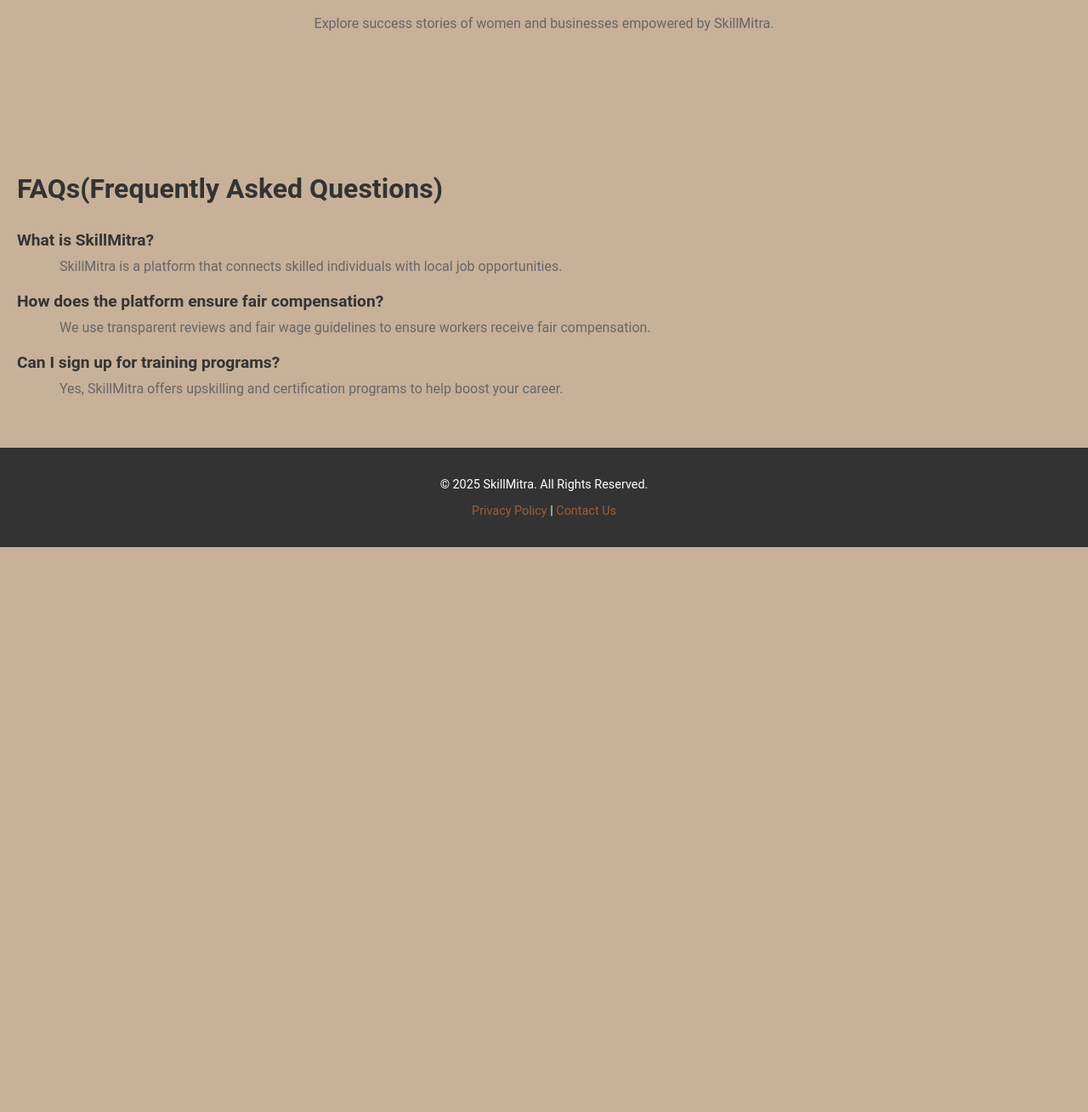
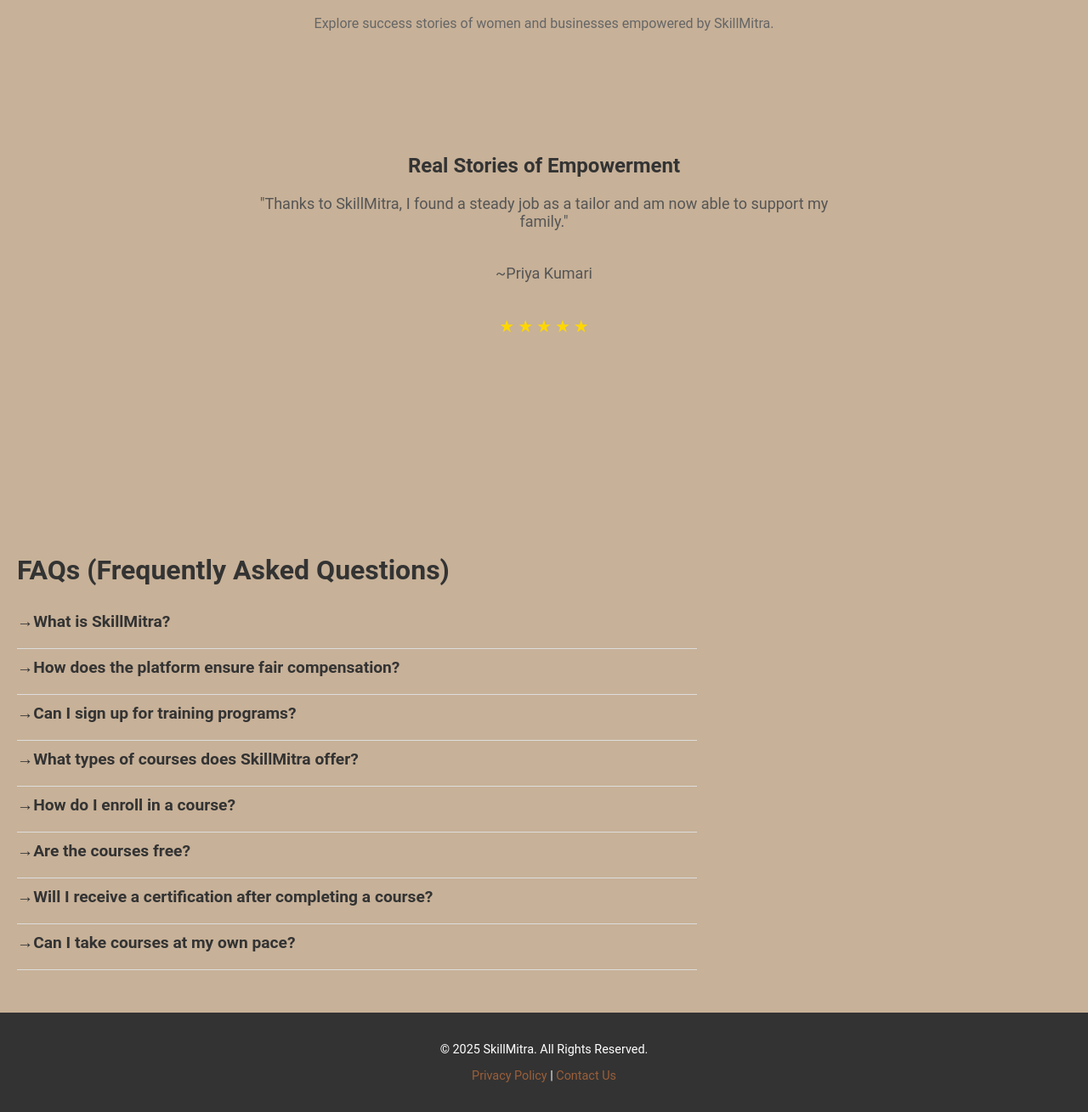
Before and after one commit to kanushkajoshi/SkillMitra, a PHP site: page / in a window 1280 px wide. Shown: the part 1861-3170 px from the top of the page at 85% size. Before the commit the page ends 2505 px from the top, so only its background shows below. Run offline with PHP 8.4, Linux system fonts and the light colour scheme.

Commit message:
other db

```diff
--- a/index.html
+++ b/index.html
@@ -91,21 +91,125 @@
     <section id="stories">
         <h2>Our Impact</h2>
         <p>Explore success stories of women and businesses empowered by SkillMitra.</p>
+        <section id="impact">
+            <div class="impact-slideshow-container" onclick="handleSlideClick(event)">
+                <!-- Slideshow images with text content -->
+                <div class="impact-slideshow">
+                    <div class="impact-slide">
+                        <h3>Real Stories of Empowerment</h3>
+                        <p>"Thanks to SkillMitra, I found a steady job as a tailor and am now able to support my family."</p>
+                        <p>~Priya Kumari</p>
+                        <div class="rating">
+                            <span class="star">&#9733;</span>
+                            <span class="star">&#9733;</span>
+                            <span class="star">&#9733;</span>
+                            <span class="star">&#9733;</span>
+                            <span class="star">&#9733;</span>
+                        </div>
+                    </div>
+                    <div class="impact-slide">
+                        <h3>Transforming Communities</h3>
+                        <p>In the last year, SkillMitra helped create 3,000 local jobs and trained over 500 women in entrepreneurial skills.</p>
+                        <div class="rating">
+                            <span class="star">&#9733;</span>
+                            <span class="star">&#9733;</span>
+                            <span class="star">&#9733;</span>
+                            <span class="star">&#9733;</span>
+                            <span class="star">&#9733;</span>
+                        </div>
+                    </div>
+                    <div class="impact-slide">
+                        <h3>The Numbers Behind the Change</h3>
+                        <ul>
+                            <li>3,000 jobs created</li>
+                            <li>98% worker satisfaction rate</li>
+                            <li>500+ women entrepreneurs trained</li>
+                        </ul>
+                        <div class="rating">
+                            <span class="star">&#9733;</span>
+                            <span class="star">&#9733;</span>
+                            <span class="star">&#9733;</span>
+                            <span class="star">&#9733;</span>
+                            <span class="star">&#9733;</span>
+                        </div>
+                    </div>
+                    <div class="impact-slide">
+                        <h3>Partnerships & Collaborations</h3>
+                        <p>We’ve partnered with various local businesses, NGOs, and government organizations to ensure that more people have access to SkillMitra’s benefits.</p>
+                        <div class="rating">
+                            <span class="star">&#9733;</span>
+                            <span class="star">&#9733;</span>
+                            <span class="star">&#9733;</span>
+                            <span class="star">&#9733;</span>
+                            <span class="star">&#9733;</span>
+                        </div>
+                    </div>
+                </div>
+            </div>
+        </section>
     </section>
 
+
     <section id="faq">
-        <h2>FAQs(Frequently Asked Questions)</h2>
+        <h2>FAQs (Frequently Asked Questions)</h2>
         <div class="faq-container">
-            <h3>What is SkillMitra?</h3>
-            <p>SkillMitra is a platform that connects skilled individuals with local job opportunities.</p>
+            <div class="faq-item">
+                <h3 class="faq-question" onclick="toggleAnswer(this)"><span>&#8594;</span>What is SkillMitra?</h3>
+                <p class="faq-answer">SkillMitra is a platform that connects skilled individuals with local job opportunities.</p>
+            </div>
 
-            <h3>How does the platform ensure fair compensation?</h3>
-            <p>We use transparent reviews and fair wage guidelines to ensure workers receive fair compensation.</p>
+            <div class="faq-item">
+                <h3 class="faq-question" onclick="toggleAnswer(this)"><span>&#8594;</span>How does the platform ensure fair compensation?</h3>
+                <p class="faq-answer">We use transparent reviews and fair wage guidelines to ensure workers receive fair compensation.</p>
+            </div>
 
-            <h3>Can I sign up for training programs?</h3>
-            <p>Yes, SkillMitra offers upskilling and certification programs to help boost your career.</p>
+            <div class="faq-item">
+                <h3 class="faq-question" onclick="toggleAnswer(this)"><span>&#8594;</span>Can I sign up for training programs?</h3>
+                <p class="faq-answer">Yes, SkillMitra offers upskilling and certification programs to help boost your career.</p>
+            </div>
+            <div class="faq-item">
+                <h3 class="faq-question" onclick="toggleAnswer(this)"><span>&#8594;</span>What types of courses does SkillMitra offer?</h3>
+                <p class="faq-answer">SkillMitra offers a wide range of courses including technical, soft skills, business development, and industry-specific certifications to help you advance in your career.</p>
+            </div>
+
+            <div class="faq-item">
+                <h3 class="faq-question" onclick="toggleAnswer(this)"><span>&#8594;</span>How do I enroll in a course?</h3>
+                <p class="faq-answer">You can easily enroll in any of our courses by visiting the "Courses" section on our website and selecting the course you'd like to join. Just follow the registration steps to get started!</p>
+            </div>
+
+            <div class="faq-item">
+                <h3 class="faq-question" onclick="toggleAnswer(this)"><span>&#8594;</span>Are the courses free?</h3>
+                <p class="faq-answer">While some introductory courses are free, most of our in-depth programs require a fee. You can check course details for pricing and any available discounts.</p>
+            </div>
+
+            <div class="faq-item">
+                <h3 class="faq-question" onclick="toggleAnswer(this)"><span>&#8594;</span>Will I receive a certification after completing a course?</h3>
+                <p class="faq-answer">Yes, upon successfully completing any of our courses, you will receive a certificate of completion that you can add to your resume or LinkedIn profile.</p>
+            </div>
+
+            <div class="faq-item">
+                <h3 class="faq-question" onclick="toggleAnswer(this)"><span>&#8594;</span>Can I take courses at my own pace?</h3>
+                <p class="faq-answer">Yes, many of our courses are self-paced, allowing you to learn at your convenience. However, some instructor-led courses may have fixed schedules.</p>
+            </div>
+
+            <!-- <div class="faq-item">
+                <h3 class="faq-question" onclick="toggleAnswer(this)"><span>&#8594;</span>Are there any prerequisites for the courses?</h3>
+                <p class="faq-answer">Prerequisites vary by course. Some may require prior knowledge in a specific area, while others are beginner-friendly. You can check the course details for any specific requirements.</p>
+            </div> -->
+
+            <!-- <div class="faq-item">
+                <h3 class="faq-question" onclick="toggleAnswer(this)"><span>&#8594;</span>Can I access course materials after completion?</h3>
+                <p class="faq-answer">Yes, you will have access to course materials even after completing the course, allowing you to review and revisit the content whenever you need.</p>
+            </div> -->
+
+            <!-- <div class="faq-item">
+                <h3 class="faq-question" onclick="toggleAnswer(this)"><span>&#8594;</span>How can I get assistance if I have questions during a course?</h3>
+                <p class="faq-answer">You can ask questions in the course discussion forums, or you may reach out to course instructors and support staff via email or chat for further assistance.</p>
+            </div> -->
+
         </div>
     </section>
+
 
 
 
@@ -120,6 +224,8 @@
             <span class="close" onclick="closeWorkerForm()">&times;</span>
             <h2>Sign Up as a Worker</h2>
             <form action="/submit-worker" method="POST">
+                    <!-- Form fields -->
+
                 <label for="worker-name">Name:</label>
                 <input type="text" id="worker-name" name="worker-name" required>
 
--- a/styles.css
+++ b/styles.css
@@ -327,3 +327,136 @@
 form button:hover {
     background-color: #45a049;
 }
+
+.why-slideshow {
+    display: flex;
+    justify-content: flex-end; /* Aligns the slideshow to the right */
+}
+
+/* .slideshow {
+    display: flex;
+    gap: 10px; /* Optional: Adds space between images */
+
+
+    .faq-answer {
+        display: none; /* Hide answers by default */
+        overflow: hidden;
+        max-height: 0; /* Initially set to 0 for a smooth transition */
+        padding: 0 0 10px 0; /* Padding to apply when expanded */
+        font-size: 1.1em;
+        color: #555;
+        transition: max-height 0.3s ease-out, padding 0.3s ease-out; /* Smooth transition */
+    }
+
+    .faq-question {
+        cursor: pointer;
+        margin: 10px 0;
+        font-size: 1.2em;
+        font-weight: bold;
+    }
+
+    .faq-item {
+        border-bottom: 1px solid #ddd;
+        padding-bottom: 10px;
+        margin-bottom: 10px;
+    }
+
+#impact {
+    text-align: center;
+    margin: 50px 0;
+}
+
+.impact-slideshow-container {
+    position: relative;
+    max-width: 100%;
+    margin: auto;
+}
+
+.impact-slideshow {
+    display: flex;
+    transition: transform 0.5s ease-in-out;
+}
+
+.impact-slide {
+    min-width: 100%;
+    box-sizing: border-box;
+    padding: 30px;
+}
+
+.impact-slide h3 {
+    font-size: 24px;
+    margin-bottom: 20px;
+    color: #333;
+}
+
+.impact-slide p, .impact-slide ul {
+    font-size: 18px;
+    color: #555;
+}
+
+.impact-slide ul {
+    list-style: none;
+    padding-left: 0;
+}
+
+.impact-slide ul li {
+    margin-bottom: 10px;
+}
+
+.slideshow-nav {
+    position: absolute;
+    top: 50%;
+    width: 100%;
+    display: flex;
+    justify-content: space-between;
+    transform: translateY(-50%);
+}
+
+.prev, .next {
+    background-color: rgba(0, 0, 0, 0.5);
+    color: white;
+    border: none;
+    padding: 16px;
+    cursor: pointer;
+    font-size: 18px;
+    border-radius: 50%;
+}
+
+.prev:hover, .next:hover {
+    background-color: rgba(0, 0, 0, 0.8);
+}
+
+.impact-slideshow-container {
+    position: relative;
+    width: 100%;
+    overflow: hidden;
+}
+
+.impact-slideshow {
+    display: flex;
+    transition: transform 0.5s ease-in-out;
+}
+
+.impact-slide {
+    min-width: 100%;
+    padding: 20px;
+    box-sizing: border-box;
+}
+
+.rating {
+    margin-top: 10px;
+}
+
+.star {
+    color: gold;
+    font-size: 20px;
+}
+
+.impact-slideshow-container {
+    cursor: pointer;
+}
+
+/* Optional: To add some padding/margin for better layout */
+#impact {
+    margin-top: 30px;
+}
```
Also changed, not shown: chat.js (+68 -2 lines), database.db, 1 other file.
